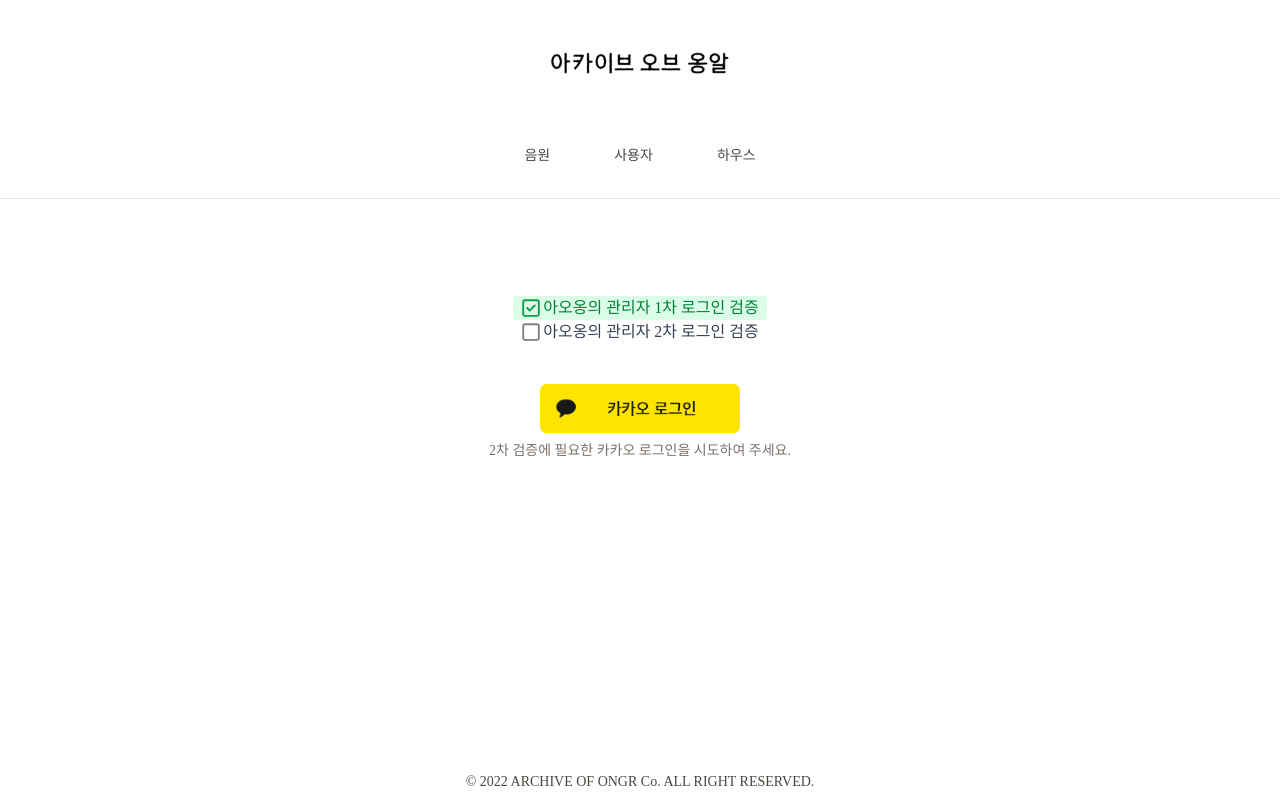
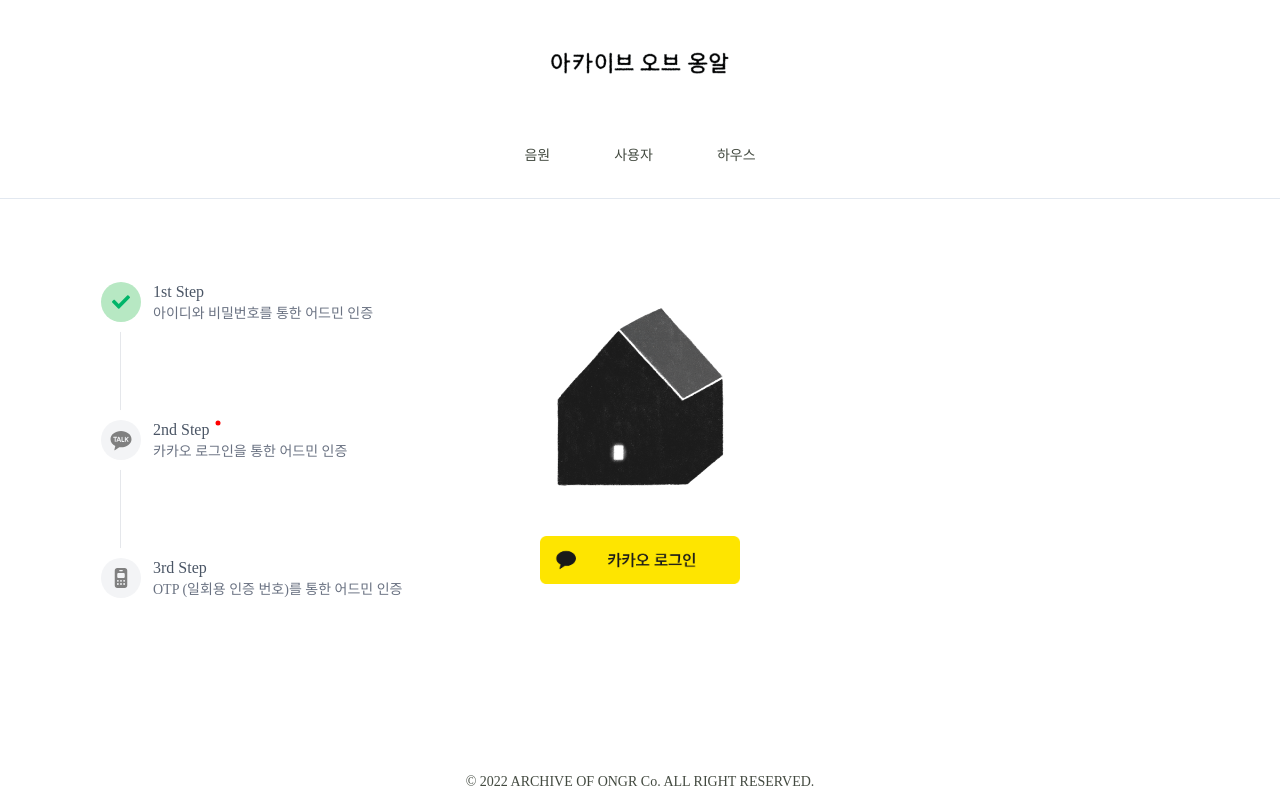
Before and after one commit to houseofongr/frontend-admin-web, a React (Vite) app: page /login/2nd in a window 1280 px wide. Built offline with nearby package versions, Linux system fonts and the light colour scheme; no server answers; a web font is replaced by a local one.

Commit message:
feat : 어드민 인증 페이지 레이아웃 + step indicator

```diff
--- a/src/App.tsx
+++ b/src/App.tsx
@@ -12,8 +12,9 @@ import UserHomeList from "./pages/User/UserHomeList";
 import UserHomeDetail from "./pages/User/UserHomeDetail";
 import NewUserRoomDetail from "./pages/User/NewUserRoomDetail";
 import SoundSources from "./pages/SoundSources";
-import FirstVerificationLogin from "./pages/Login/FirstVerificationLogin";
-import SecondVerificationLogin from "./pages/Login/SecondVerificationLogin";
+import FirstAuthenticationLogin from "./pages/Login/FirstAuthenticationLogin";
+import SecondAuthenticationLogin from "./pages/Login/SecondAuthenticationLogin";
+import ThirdAuthenticationLogin from "./pages/Login/ThirdAuthenticationLogin";
 import NotFoundPage from "./pages/NotFound";
 
 function App() {
@@ -22,8 +23,9 @@ function App() {
       <RootLayout>
         <Routes>
           <Route path="/" element={<Home />} />
-          <Route path="/login" element={<FirstVerificationLogin />} />
-          <Route path="/login/2nd" element={<SecondVerificationLogin />} />
+          <Route path="/login" element={<FirstAuthenticationLogin />} />
+          <Route path="/login/2nd" element={<SecondAuthenticationLogin />} />
+          <Route path="/login/3rd" element={<ThirdAuthenticationLogin />} />
 
           <Route path="/houses" element={<HouseList />} />
           <Route
--- /dev/null
+++ b/src/components/StepIndicator.tsx
@@ -0,0 +1,101 @@
+import { FaMobileRetro } from "react-icons/fa6";
+import { RiKakaoTalkFill } from "react-icons/ri";
+import { FaUserLock, FaCheck } from "react-icons/fa";
+import { GoDotFill } from "react-icons/go";
+import { useLocation } from "react-router-dom";
+
+const STEPS = [
+  {
+    stage: "1st Step",
+    detail: "아이디와 비밀번호를 통한 어드민 인증",
+    path: "/login",
+    icon: <FaUserLock size={20} color="gray" />,
+  },
+  {
+    stage: "2nd Step",
+    detail: "카카오 로그인을 통한 어드민 인증",
+    path: "/login/2nd",
+    icon: <RiKakaoTalkFill color="gray" size={24} />,
+  },
+  {
+    stage: "3rd Step",
+    detail: "OTP (일회용 인증 번호)를 통한 어드민 인증",
+    path: "/login/3rd",
+    icon: <FaMobileRetro color="gray" size={20} />,
+  },
+];
+
+export default function StepIndicator() {
+  const location = useLocation();
+  const currentPath = location.pathname;
+  console.log("currentPath", currentPath);
+  const currentStep = STEPS.findIndex((step) => step.path === currentPath);
+  return (
+    <ol className="hidden md:flex w-[23%] h-[40%] flex-col justify-between text-gray-200 border-s absolute left-20 md:ml-0 lg:ml-10">
+      {STEPS.map((step, index) => {
+        const isCompleted = index < currentStep;
+        const isCurrent = index === currentStep;
+
+        return (
+          <li key={index} className="pl-3 md:pl-8 flex flex-col justify-center relative">
+            <span
+              className={`absolute flex items-center justify-center w-10 h-10 ${
+                isCompleted ? "bg-[#b7e8c3]" : "bg-gray-100"
+              } rounded-full -left-5 ring-10 ring-white`}
+            >
+              {isCompleted ? <FaCheck size={18} color="#00b569" /> : step.icon}
+            </span>
+
+            <div className="flex">
+              <span className={`text-gray-600 `}>{step.stage}</span>
+
+              {isCurrent && <GoDotFill color="red" size={10} className="ml-1" />}
+            </div>
+
+            <p className="text-sm text-gray-500 font-extralight">{step.detail}</p>
+          </li>
+        );
+      })}
+    </ol>
+  );
+}
+
+// <ol className="w-[23%] h-[40%] flex flex-col justify-between  text-gray-200 border-s absolute left-20  md:ml-0 lg:ml-10 ">
+//   <li className="pl-3 md:pl-8 flex flex-col justify-center">
+//     <span className="absolute flex items-center justify-center w-10 h-10 bg-neutral-100 rounded-full -start-5 ring-10 ring-white">
+//       <FaUserLock size={20} color="gray" />
+//       {/* 검증 완료 시 보여줄 체크 아이콘 */}
+//       {/* <FaCheck size={18} color="#3baa60" /> */}
+//     </span>
+//     <div className="flex">
+//       <span className=" text-gray-600">{STEPS[0].stage}</span>
+//       {/* 현재 cur path === STEPS의 path 와 같을 경우 표시 (현재의 스탭이 어딘지 알려주기위함) */}
+//       {/* <GoDotFill color="red" size={10} /> */}
+//     </div>
+
+//     <p className="text-sm text-gray-500 font-extralight">{STEPS[0].detail}</p>
+//   </li>
+//   <li className="pl-3 md:pl-8 flex flex-col justify-center">
+//     <span className="absolute flex items-center justify-center w-10 h-10  bg-gray-100 rounded-full -start-5 ring-10 ring-white dark:ring-gray-900 dark:bg-gray-700">
+//       <RiKakaoTalkFill color="gray" size={24} />
+//     </span>
+
+//     <div className="flex">
+//       <span className=" text-gray-600">{STEPS[1].stage}</span>
+//       {/* <GoDotFill color="red" size={10} /> */}
+//     </div>
+
+//     <p className="text-sm text-gray-500 font-extralight">{STEPS[1].detail}</p>
+//   </li>
+
+//   <li className="pl-3 md:pl-8 md:pl-8flex flex-col justify-center ">
+//     <span className="absolute flex items-center justify-center w-10 h-10  bg-gray-100 rounded-full -start-5 ring-10 ring-white dark:ring-gray-900 dark:bg-gray-700">
+//       <FaMobileRetro color="gray" size={20} />
+//     </span>
+//     <div className="flex">
+//       <span className=" text-gray-600">{STEPS[2].stage}</span>
+//       {/* <GoDotFill color="red" size={10} /> */}
+//     </div>
+//     <p className="text-sm text-gray-500 font-extralight">{STEPS[2].detail}</p>
+//   </li>
+// </ol>
--- /dev/null
+++ b/src/components/layout/LoginLayout.tsx
@@ -0,0 +1,9 @@
+import React from "react";
+
+export default function LoginLayout({ children }: { children: React.ReactNode }) {
+  return (
+    <div className="flex-center relative h-full w-full  my-10">
+      <section className="flex-center h-full">{children}</section>
+    </div>
+  );
+}
--- a/src/components/layout/Navigator.tsx
+++ b/src/components/layout/Navigator.tsx
@@ -17,7 +17,7 @@ const Navigator = () => {
           const isActive = pathName === href;
           return (
             <li key={label}>
-              <Link to={href} className={`${isActive ? "text-black font-semibold" : ""} hover:text-slate-600`}>
+              <Link to={href} className={`${isActive ? " font-semibold" : ""} hover:text-slate-600`}>
                 {label}
               </Link>
             </li>
--- a/src/pages/Home.tsx
+++ b/src/pages/Home.tsx
@@ -5,7 +5,7 @@ import { Link } from "react-router-dom";
 export default function Home() {
   return (
     <div className="w-full h-screen flex-center">
-      <main className="flex-col flex-center ">
+      <main className="flex-col flex-center mt-20 ">
         <InitText />
         {/* todo : 하우스 이미지 클릭 시 로그인 여부에 따라 페이지 이동 분기 처리 필요 */}
         <Link to="/login">
--- /dev/null
+++ b/src/pages/Login/SecondAuthenticationLogin.tsx
@@ -0,0 +1,49 @@
+// import { useEffect } from "react";
+import API_CONFIG from "../../config/api";
+// import { useNavigate, useSearchParams } from "react-router-dom";
+import LoginLayout from "../../components/layout/LoginLayout";
+import StepIndicator from "../../components/StepIndicator";
+import InitHouseImage from "../../components/InitHouseImage";
+
+export default function SecondAuthenticationLogin() {
+  // useSearchParams : 현재 위치에 대한 url 의 쿼리 문자열을 읽고 처리하는데 사용. url의 ? 뒤에 있는 부분은 key-value 구조
+  // const [searchParams] = useSearchParams();
+  // const navigate = useNavigate();
+  const handleLogin = async (provider: string) => {
+    window.location.href = `${API_CONFIG.BACK_API}/authn/login/${provider}`;
+  };
+
+  // 1차 검증 여부 확인
+  // useEffect(() => {
+  //   //1차 검증이 안되었으면 로그인 페이지로 이동시키기
+  //   if (!searchParams.get("success")) {
+  //     navigate("/login");
+  //   }
+  // }, []);
+
+  // if (!searchParams.get("success")) {
+  //   return (
+  //     <div className="w-full h-full flex-center flex-col">
+  //       <p className="text-red-500">잘못된 접근입니다.</p>
+  //     </div>
+  //   );
+  // }
+
+  return (
+    <LoginLayout>
+      <StepIndicator />
+      <section className="flex flex-col gap-10">
+        <InitHouseImage />
+        <div className="cursor-pointer">
+          <img
+            onClick={() => handleLogin("kakao")}
+            src={"/images/kakaoLoginButton.png"}
+            alt="kakaoLoginButton"
+            width={200} // 모바일에서는 150, 웹에서 200
+            height={100}
+          />
+        </div>
+      </section>
+    </LoginLayout>
+  );
+}
--- a/src/pages/Login/SecondVerificationLogin.tsx
+++ /dev/null
@@ -1,36 +0,0 @@
-import API_CONFIG from "../../config/api";
-import { FaRegSquareCheck } from "react-icons/fa6";
-import { FaRegSquare } from "react-icons/fa6";
-
-export default function SecondVerificationLogin() {
-  const handleLogin = async (provider: string) => {
-    window.location.href = `${API_CONFIG.BACK_API}/authn/login/${provider}`;
-  };
-  return (
-    <div className="flex flex-col items-center w-full h-full mt-[35%] md:mt-[20%] ">
-      {/* 체크리스트 */}
-      <ul className=" mb-10 flex flex-col items-start py-10 ">
-        <li className="flex-center gap-0.5 bg-green-100 rounded-sm px-2">
-          <FaRegSquareCheck size={20} color="#129e51" />
-          <p className="text-green-700">아오옹의 관리자 1차 로그인 검증</p>
-        </li>
-        <li className="flex-center gap-0.5 px-2">
-          <FaRegSquare size={20} color="gray" />
-          <p className="text-gray-700">아오옹의 관리자 2차 로그인 검증 </p>
-        </li>
-      </ul>
-      <section className="flex-center flex-col">
-        <div className="cursor-pointer">
-          <img
-            onClick={() => handleLogin("kakao")}
-            src={"/images/kakaoLoginButton.png"}
-            alt="kakaoLoginButton"
-            width={200}
-            height={100}
-          />
-        </div>
-        <p className="text-sm pt-2 text-stone-500 font-light">2차 검증에 필요한 카카오 로그인을 시도하여 주세요.</p>
-      </section>
-    </div>
-  );
-}
--- /dev/null
+++ b/src/pages/Login/ThirdAuthenticationLogin.tsx
@@ -0,0 +1,11 @@
+import LoginLayout from "../../components/layout/LoginLayout";
+import StepIndicator from "../../components/StepIndicator";
+
+export default function ThirdAuthenticationLogin() {
+  return (
+    <LoginLayout>
+      <StepIndicator />
+      3차 어드민 검증 페이지 준비중
+    </LoginLayout>
+  );
+}
```
Also changed, not shown: src/pages/Login/FirstAuthenticationLogin.tsx (renamed from src/pages/Login/FirstVerificationLogin.tsx, +21 -20 lines), public/images/하우스프레임.svg (deleted).
